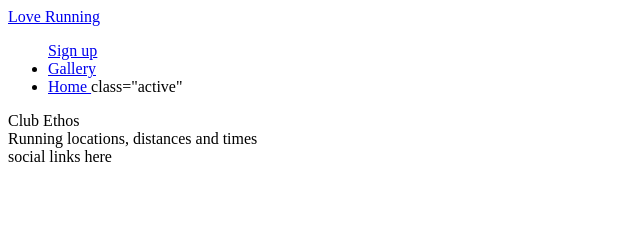
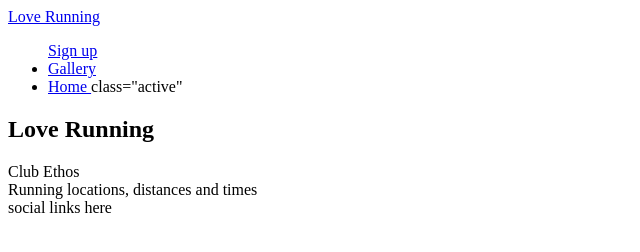
Before and after one commit to adrianleung5/Love-running, a plain HTML site: page index.html in a window 1280 px wide. Shown: the whole page, without its empty margins (0-640 px from the left). Drawn offline with Linux system fonts and the light colour scheme.

Commit message:
Add cover text and style

```diff
--- a/assets/css/style.css
+++ b/assets/css/style.css
@@ -65,8 +65,31 @@ h1, h2 {
 }
 
 /* hero image */
+
+#hero-outer {
+    height: 600px;
+    width: 100%
+    overflow: hidden;
+
+}
+
 #hero-image {
     height: 600px
     width: 100%;
-    background: url(../images/hero.image.webp) no-repreat];
+    background: url('../images/hero-image.webp') no-repeat center center;
 }
+
+/* animates zoom effect on loading page */
+animation-name: hero-zoom;
+animation-duration: 5s;
+animation-fill-mode: forwards;
+
+/* creates the level of zoom for hero image */
+@keyframes hero-zoom {
+    from {
+         transform: scale(1);
+    }
+    to {
+        transform: scale(1.1);
+    }
+}
--- a/index.html
+++ b/index.html
@@ -27,8 +27,12 @@
 
     </nav>
     </header>
-    <section>
-        <div id="hero image"
+    <section  id="hero-outer">
+        <div id="hero image" </div>
+        <div id="Cover-text">
+        <h2> Love Running </h2>
+
+        </div>
    </section>
     <Section>
         Club Ethos
```
